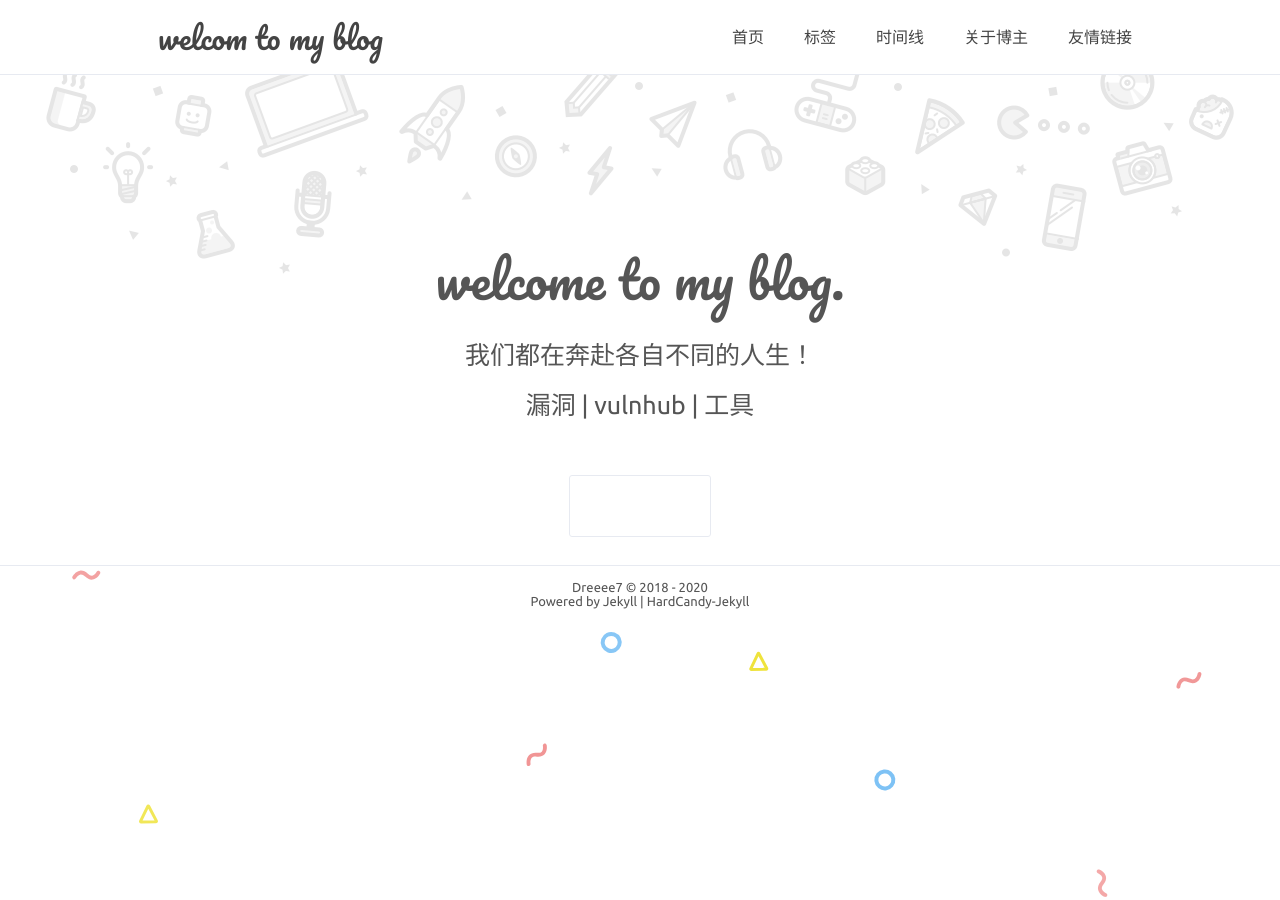
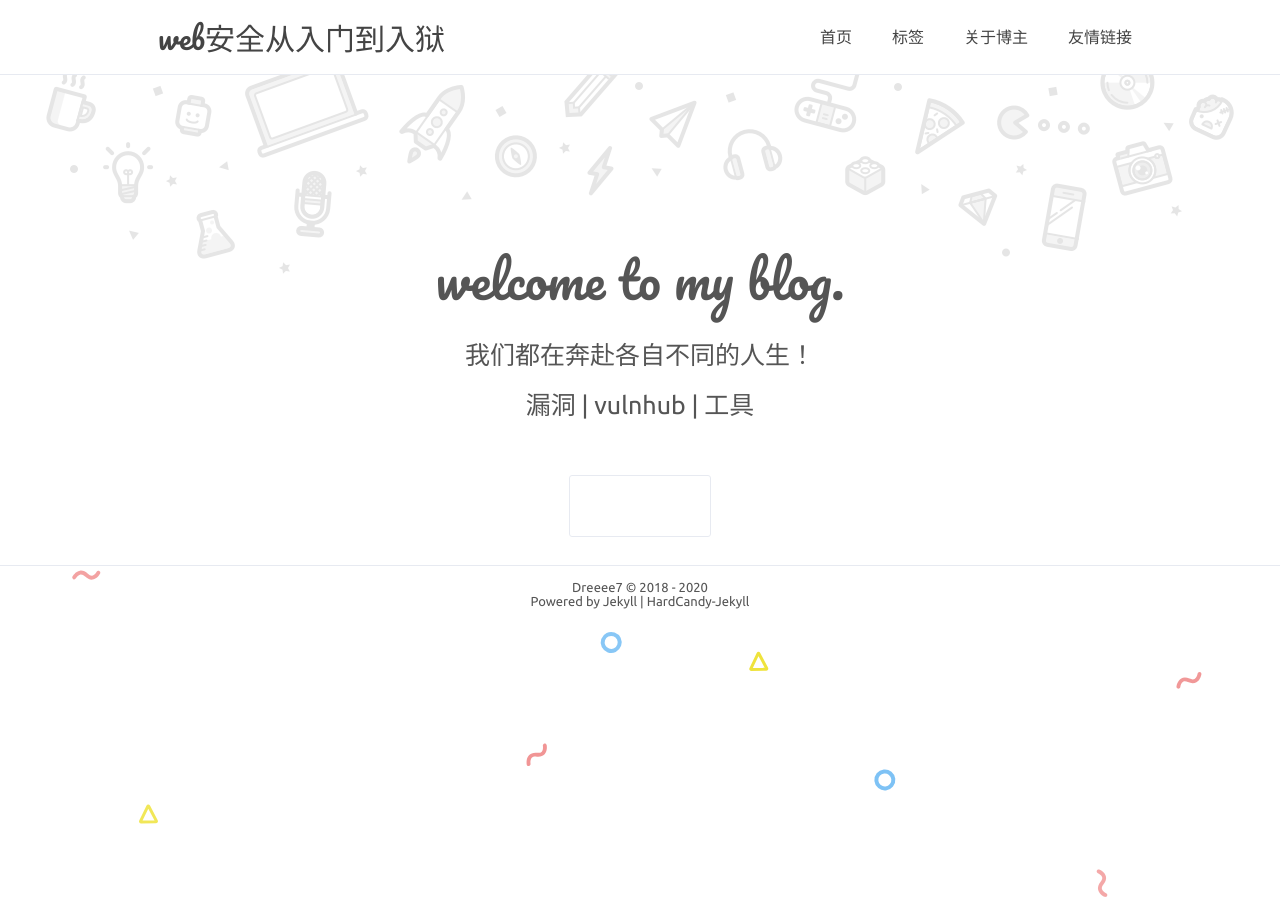
Before and after one commit to Dreeee7/Dreeee7.github.io, a Jekyll site: the page built from index.html, in a window 1280 px wide. Built offline with Jekyll 4.4.1, drawn with Linux system fonts in a browser that asks for light colours; comment, search, counter and statistics services are not loaded.

Commit message:
Update _config.yml

```diff
--- a/_config.yml
+++ b/_config.yml
@@ -8,7 +8,6 @@ url: 'https://dreeee7.github.io/' # your host
 nav: # 最佳体验 六个标签 且最好每个标签不超过4中文字
   首页: '/'
   标签: '/tags.html'
-  时间线: '/timeline.html'
   关于博主: '/about.html'
   友情链接: '/friendLink.html'
 
@@ -16,7 +15,7 @@ nav: # 最佳体验 六个标签 且最好每个标签不超过4中文字
 author: true
 name: 'Dreeee7'
 NickName: '壮壮'
-webtitle: 'welcom to my blog'
+webtitle: 'web安全从入门到入狱'
 bio: 'https://blog.csdn.net/qq_42032483'
 about: true
 aboutyou: '练习时长两月半的渗透测试练习生'
```
